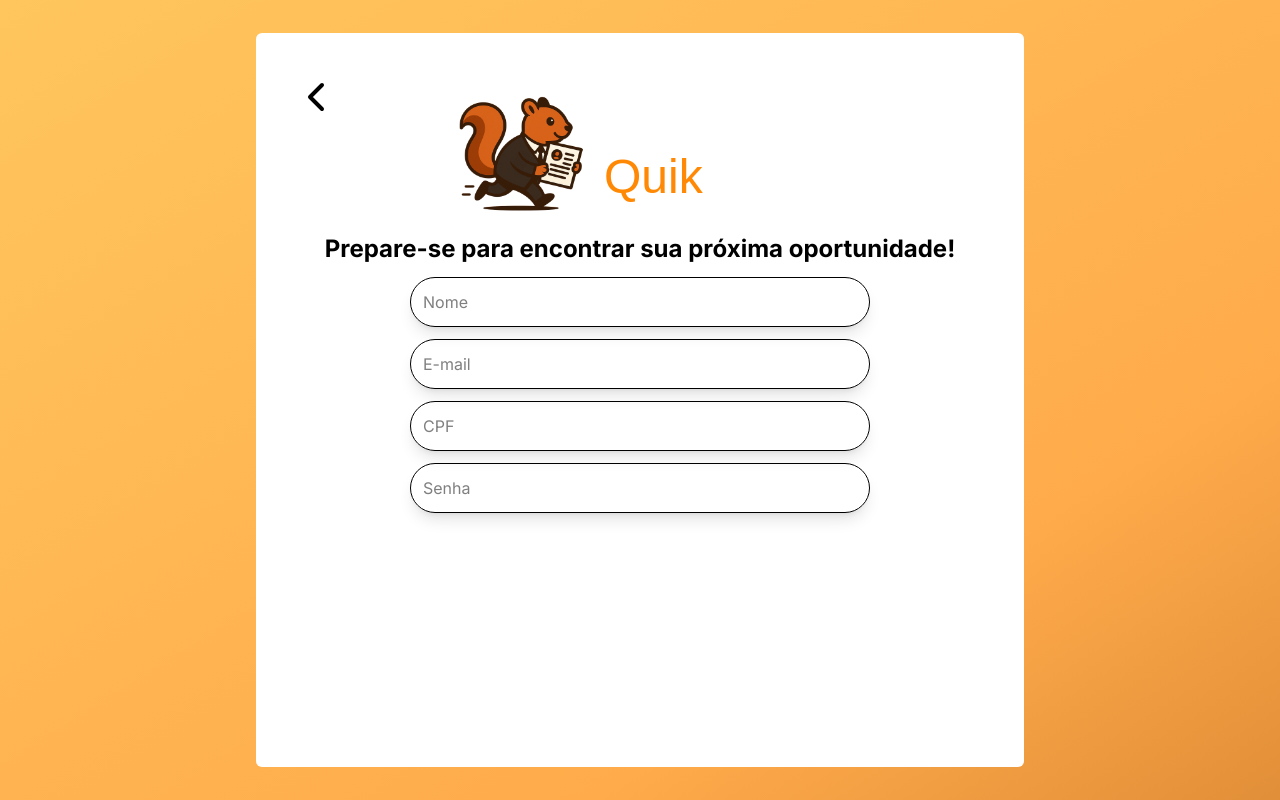
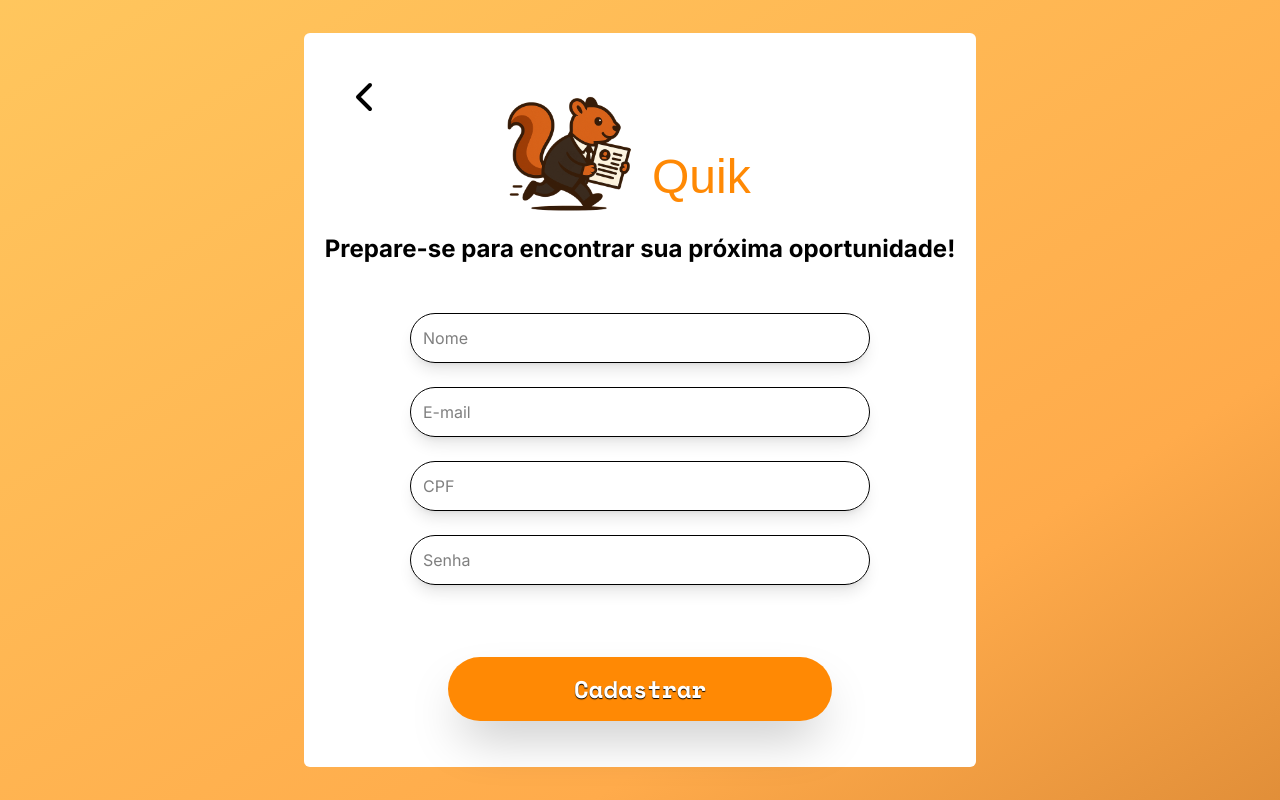
Before and after one commit to Curso-Senai-Tecnico/Qwik-prototype, a React (Vite) app in the folder Quik/frontend/react-app/: page /candidato/cadastro in a window 1280 px wide. Built offline with nearby package versions, Linux system fonts and the light colour scheme; a web font is replaced by a local one.

Commit message:
[FE] UI em beta #23

```diff
--- a/Quik/frontend/react-app/src/pages/candidato/CadastroCandidato.jsx
+++ b/Quik/frontend/react-app/src/pages/candidato/CadastroCandidato.jsx
@@ -14,11 +14,11 @@ export default function Cadastro() {
       repeat: Infinity,
     }}>
       <div
-      className='bg-white w-3xl h-11/12 rounded-md flex flex-col'
+      className='bg-white w-2xl h-11/12 rounded-md flex flex-col'
       >
         <header>
           <nav className='flex pt-10'>
-          <ChevronLeft size={48} className='cursor-pointer ml-9 mr-26' onClick={() => navigate("/")} />
+          <ChevronLeft size={48} className='cursor-pointer ml-9 mr-26 hover:scale-110 active:scale-95 transition duration-200 ease-in-out' onClick={() => navigate("/")} />
           <img src="/esquilo.png" width={160} />
             <h1 className="font-rammeto text-orange-400 text-5xl mt-20">
               Quik
@@ -30,7 +30,8 @@ export default function Cadastro() {
         <h1 className='font-inter font-bold text-2xl'>
           Prepare-se para encontrar sua próxima oportunidade!
         </h1>
-        <form className='flex flex-col gap-3'>
+        <br></br>
+        <form className='flex flex-col gap-6 items-center justify-center'>
           <input
           type='text'
           id='nome'
@@ -53,6 +54,7 @@ export default function Cadastro() {
           name='cpf'
           placeholder='CPF'
           className='font-inter border rounded-full p-3 shadow-lg'
+          size={40}
           />
           <input
           type='password'
@@ -60,7 +62,15 @@ export default function Cadastro() {
           name='pass'
           placeholder='Senha'
           className='font-inter border rounded-full p-3 shadow-lg'
+          size={40}
           />
+          <br/>
+          <button
+          type='submit'
+          className='bg-orange-400 text-white hover:scale-110 active:scale-95 w-10/12 h-16 rounded-full font-black text-2xl text-shadow-black text-shadow-xs shadow-2xl cursor-pointer transition duration-200 ease-in-out'
+          >
+            Cadastrar
+          </button>
         </form>
         </div>
       </div>
--- a/Quik/frontend/react-app/src/pages/recrutador/CadastroRecrutador.jsx
+++ b/Quik/frontend/react-app/src/pages/recrutador/CadastroRecrutador.jsx
@@ -1,7 +1,17 @@
 import React from 'react'
+import Input from '../../Input.jsx'
 
 export default function Cadastro() {
   return (
-    <div>Cadastro</div>
+    <div className='bg-red-400'>
+      <form>
+      <Input
+      type='text'
+      id='nome'
+      name='nome'
+      placeholder='Nome'
+      />
+      </form>
+    </div>
   )
 }
```
Also changed, not shown: 2 other files (tests, documents, lock files or other folders).
